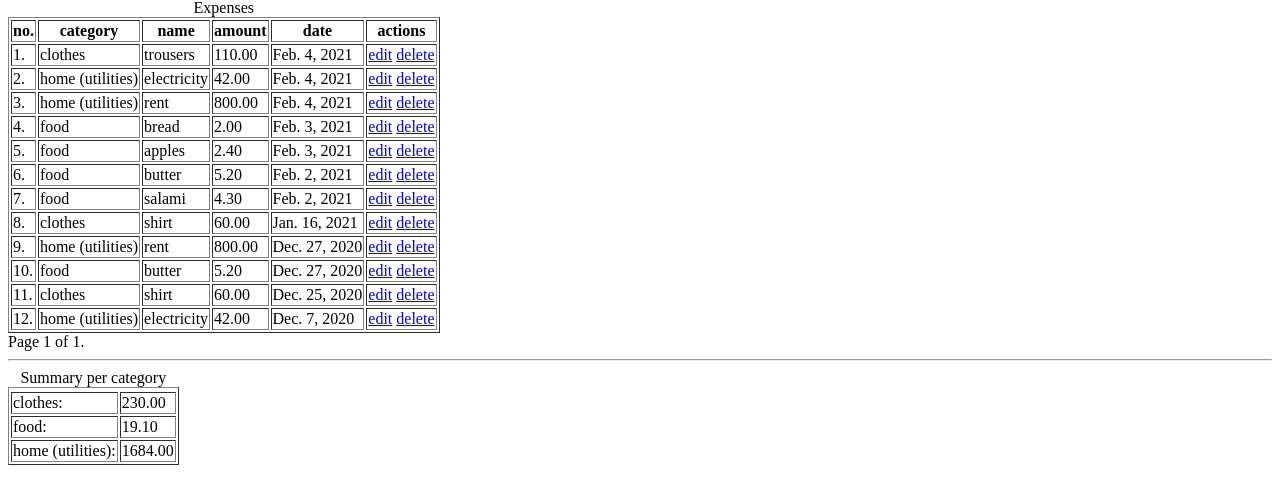
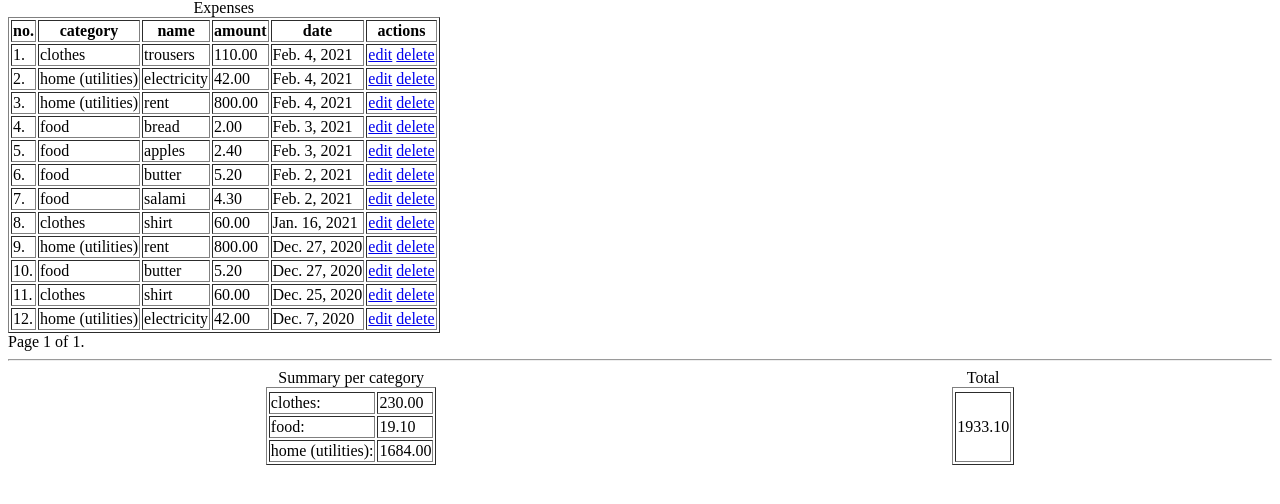
Before and after one commit to ivanbahutski/project, a Django app: page /expenses/expense/list/ in a window 1280 px wide. Shown: the part 192-696 px from the top of the page. Run offline with Django 4.2, Linux system fonts and the light colour scheme; data comes from the database, SQL or seed files in the repository.

Commit message:
Completed task 4. Added calculation of the total amount spent

```diff
--- a/expenses/reports.py
+++ b/expenses/reports.py
@@ -13,3 +13,8 @@ def summary_per_category(queryset):
         .annotate(s=Sum('amount'))
         .values_list('category_name', 's')
     ))
+
+
+def total_spent(queryset):
+    total = [d for a in queryset.values('amount') for d in a.values()]
+    return sum(total)
--- a/expenses/templates/expenses/expense_list.html
+++ b/expenses/templates/expenses/expense_list.html
@@ -45,6 +45,7 @@
 
 {% include "_pagination.html" %}
 <hr>
+<div style="display: flex; justify-content: space-around">
     <table border="1">
         <caption>Summary per category</caption>
         <tr>
@@ -56,4 +57,14 @@
         {% endfor %}
         </tr>
     </table>
+    </table>
+    <table border="1">
+        <caption>Total</caption>
+        <tr>
+        <tr>
+            <td>{{total_spent|floatformat:2}}</td>
+        </tr>
+        </tr>
+    </table>
+</div>
 {% endblock %}
--- a/expenses/views.py
+++ b/expenses/views.py
@@ -4,7 +4,7 @@ from django.views.generic.list import ListView
 
 from .forms import ExpenseSearchForm
 from .models import Expense, Category
-from .reports import summary_per_category
+from .reports import summary_per_category, total_spent
 
 
 class ExpenseListView(ListView):
@@ -28,6 +28,7 @@ class ExpenseListView(ListView):
             form=form,
             object_list=queryset,
             summary_per_category=summary_per_category(queryset),
+            total_spent=total_spent(queryset),
             **kwargs)
 
 
```
Lines whose indentation alone changed are shown as unchanged.
